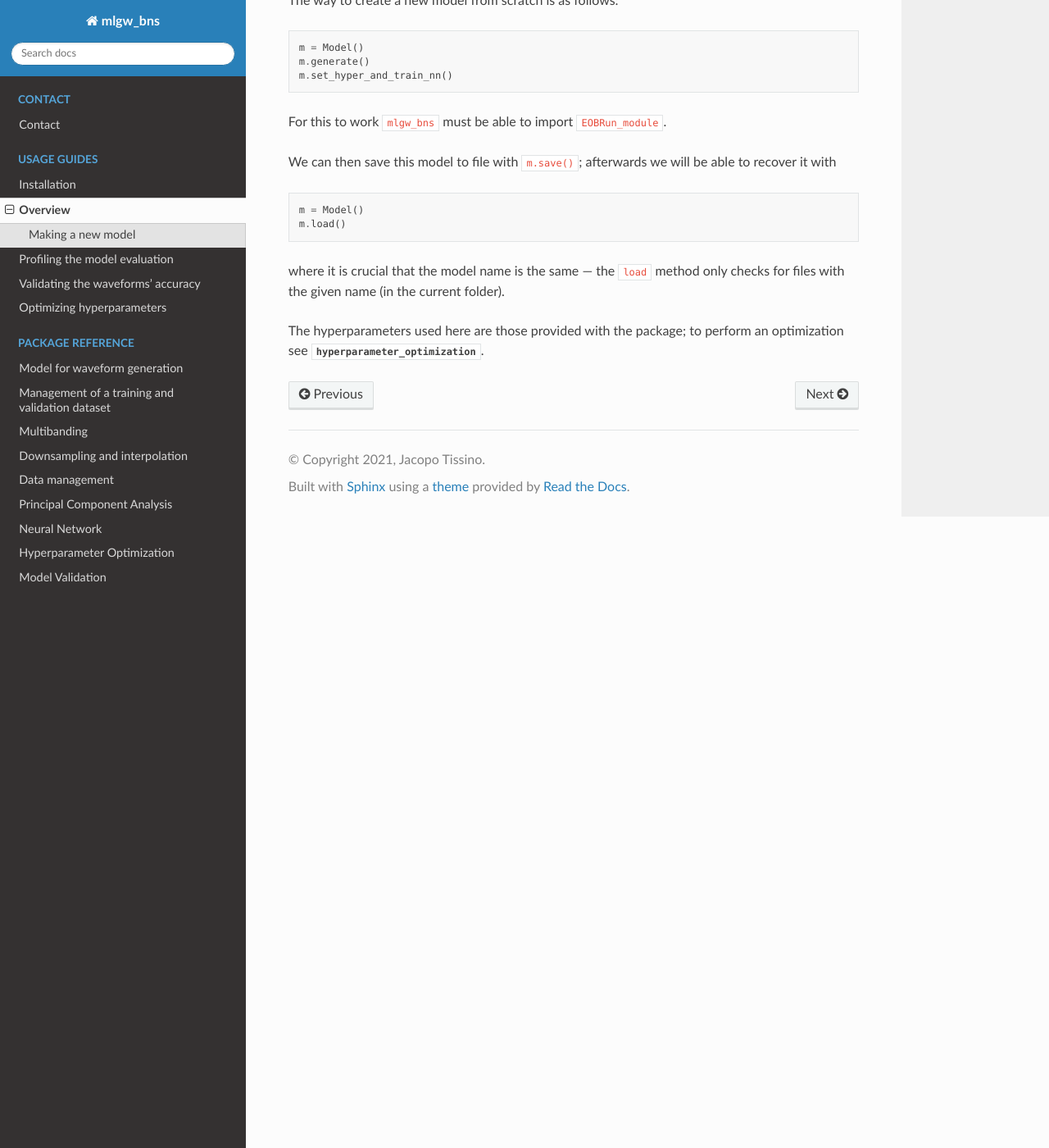
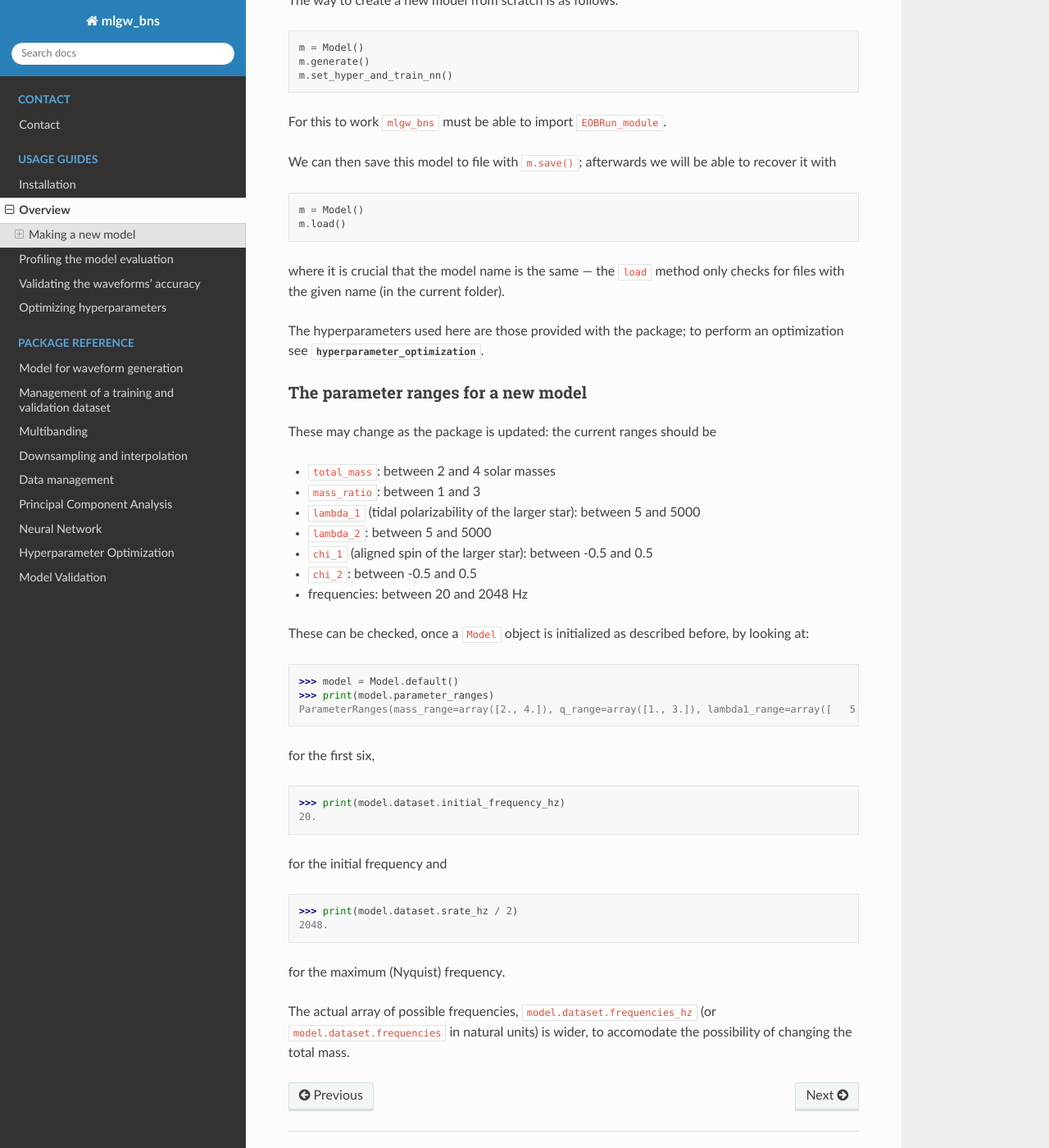
Before and after one commit to jacopok/mlgw_bns, a Sphinx documentation site: the page built from docs/usage_guides/overview.md, in a window 1280 px wide and 1400 px high, scrolled down 962 px. Shown: the whole window at 82% size. Built offline with Sphinx 7.4.7 and the Read the Docs theme 2.0.0, drawn with Linux system fonts in a browser that asks for light colours.

Commit message:
Updated overview to discuss parameter ranges

````diff
--- a/docs/usage_guides/overview.md
+++ b/docs/usage_guides/overview.md
@@ -63,3 +63,38 @@ only checks for files with the given name (in the current folder).
 
 The hyperparameters used here are those provided with the package;
 to perform an optimization see [](hyperparameter_optimization).
+
+### The parameter ranges for a new model
+
+These may change as the package is updated: the current ranges should be
+
+- `total_mass`: between 2 and 4 solar masses
+- `mass_ratio`: between 1 and 3
+- `lambda_1` (tidal polarizability of the larger star): between 5 and 5000
+- `lambda_2`: between 5 and 5000
+- `chi_1` (aligned spin of the larger star): between -0.5 and 0.5
+- `chi_2`: between -0.5 and 0.5
+- frequencies: between 20 and 2048 Hz
+
+These can be checked, once a `Model` object is initialized as described before,
+by looking at:
+```python
+>>> model = Model.default()
+>>> print(model.parameter_ranges)
+ParameterRanges(mass_range=array([2., 4.]), q_range=array([1., 3.]), lambda1_range=array([   5., 5000.]), lambda2_range=array([   5., 5000.]), chi1_range=array([-0.5,  0.5]), chi2_range=array([-0.5,  0.5]))
+```
+for the first six,
+```python
+>>> print(model.dataset.initial_frequency_hz)
+20.
+```
+for the initial frequency and
+```python
+>>> print(model.dataset.srate_hz / 2)
+2048.
+```
+for the maximum (Nyquist) frequency.
+
+The actual array of possible frequencies, `model.dataset.frequencies_hz`
+(or `model.dataset.frequencies` in natural units)
+is wider, to accomodate the possibility of changing the total mass.
````
